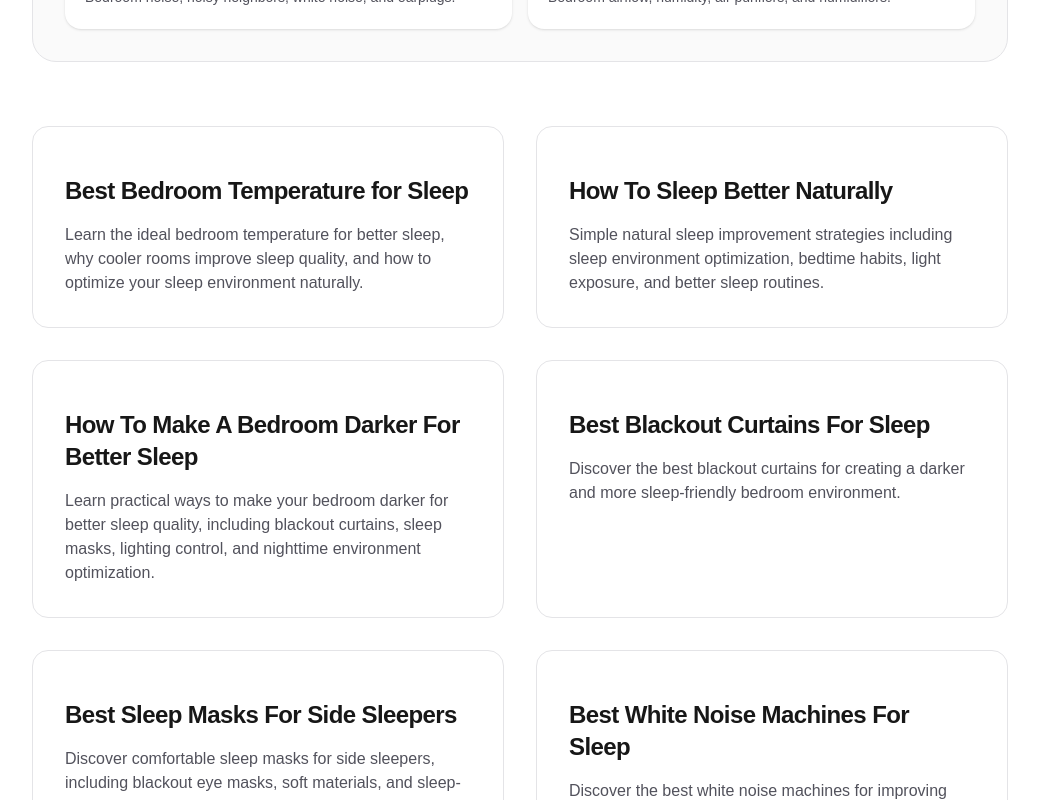
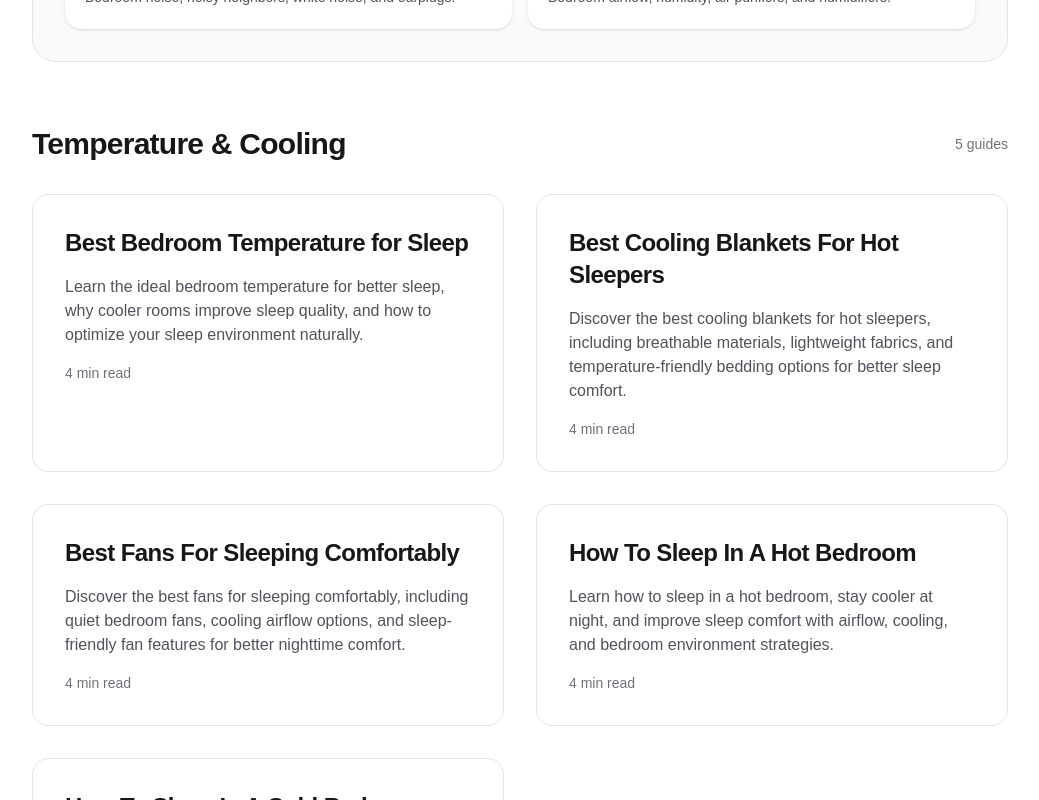
Before and after one commit to Lee-ciang/sleep-project, a Next.js app: page /guides in a window 1280 px wide. Shown: the part 700-1500 px from the top of the page, without its empty margins (120-1159 px from the left). Built offline with nearby package versions, Linux system fonts and the light colour scheme.

Commit message:
Group guides by category

```diff
--- a/app/guides/page.tsx
+++ b/app/guides/page.tsx
@@ -3,6 +3,10 @@ import { getAllGuides } from "@/lib/guides";
 
 export default function GuidesPage() {
   const guides = getAllGuides();
+
+const categories = Array.from(
+  new Set(guides.map((guide) => guide.category))
+);
 
   return (
     <main className="mx-auto max-w-5xl px-6 py-20">
@@ -82,24 +86,48 @@ export default function GuidesPage() {
           </Link>
         </div>
       </section>
-      <div className="mt-16 grid gap-8 md:grid-cols-2">
-        {guides.map((guide) => (
+      <div className="mt-16 space-y-16">
+  {categories.map((category) => {
+    const categoryGuides = guides.filter(
+      (guide) => guide.category === category
+    );
+
+    return (
+      <section key={category}>
+        <div className="flex items-center justify-between gap-4">
+          <h2 className="text-3xl font-bold tracking-tight">
+            {category}
+          </h2>
+
+          <span className="text-sm text-zinc-500">
+            {categoryGuides.length} guides
+          </span>
+        </div>
+
+        <div className="mt-8 grid gap-8 md:grid-cols-2">
+          {categoryGuides.map((guide) => (
             <Link
               key={guide.slug}
               href={`/guides/${guide.slug}`}
               className="rounded-2xl border border-zinc-200 p-8 transition hover:border-zinc-400"
             >
-
-
-            <h2 className="mt-4 text-2xl font-semibold tracking-tight">
+              <h3 className="text-2xl font-semibold tracking-tight">
                 {guide.title}
-            </h2>
+              </h3>
 
               <p className="mt-4 text-zinc-600">
                 {guide.description}
               </p>
+
+              <p className="mt-4 text-sm text-zinc-500">
+                {guide.readingTime}
+              </p>
             </Link>
           ))}
+        </div>
+      </section>
+    );
+  })}
 </div>
     </main>
   );
```
Lines whose indentation alone changed are shown as unchanged.
